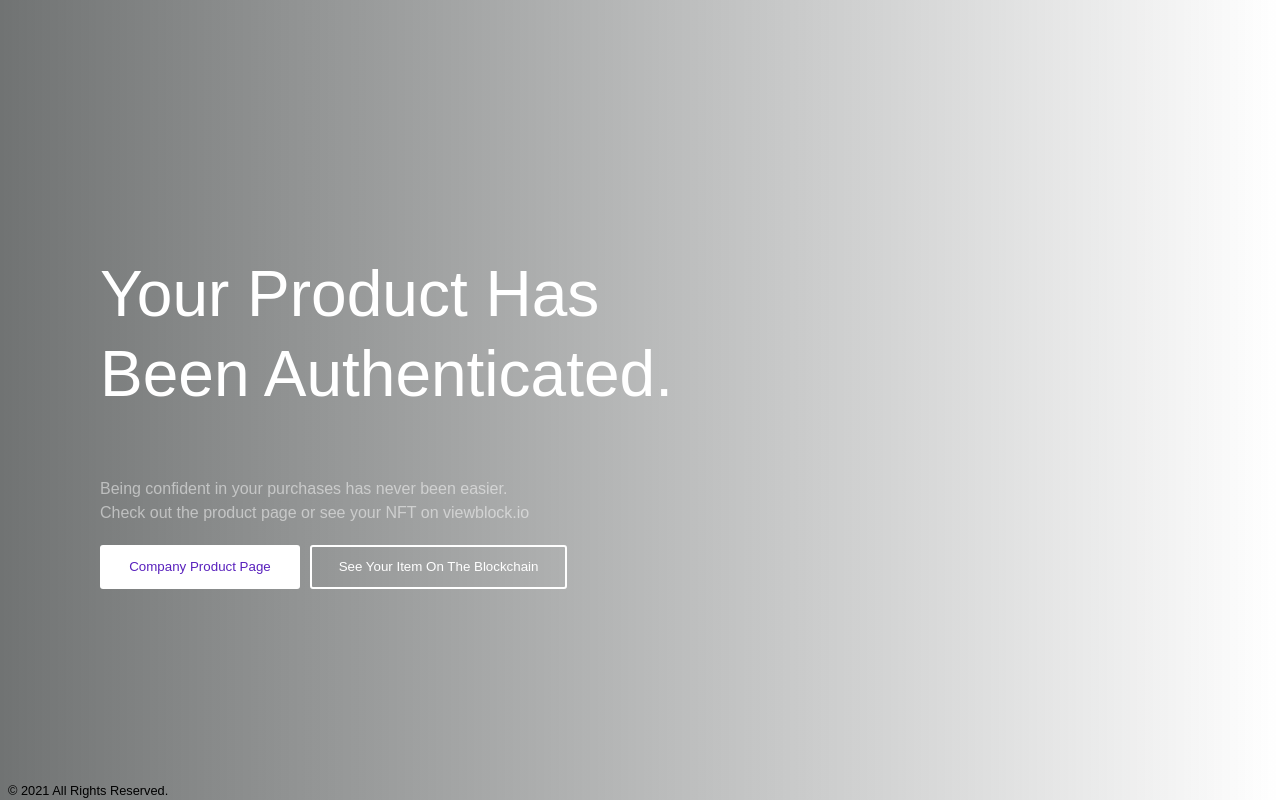
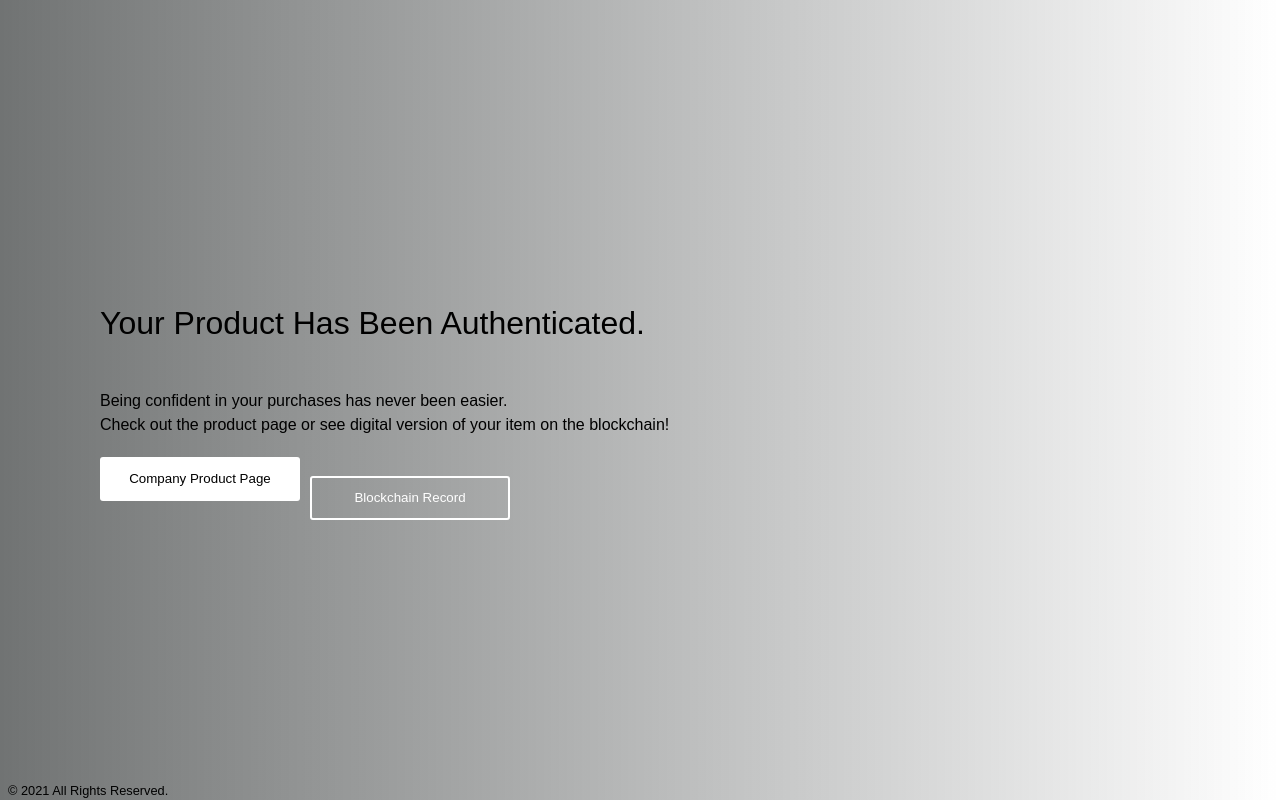
Before and after one commit to Danjoe4/PAT, a Flask app: page /results in a window 1280 px wide. Run offline with Flask 2, Linux system fonts and the light colour scheme; the visitor is signed in with stand-in values (Sample User, id 1); parts of the project's set-up code (start-up, migrations or seed data) failed here and were passed over.

Commit message:
V0_4_8_results_screen_touchup

```diff
--- a/static/results.css
+++ b/static/results.css
@@ -34,18 +34,19 @@ filter: progid:DXImageTransform.Microsoft.gradient( startColorstr='#a6242828', e
 
 }
 .sign_in .promo .title {
-  font-size: 4rem;
-  line-height: 5rem;
-  font-weight: 100;
-  color: #fff;
+  font-size: 2rem;
+  line-height: 3rem;
+  font-weight: 500;
+  color: rgb(0, 0, 0);
   text-transform: capitalize;
 }
 .sign_in .promo .subtitle {
-  color: rgba(255, 255, 255, 0.5);
+  color: (41,145,151);
   font-size: 1rem;
   line-height: 1.5rem;
   margin: 20px 0;
-  font-weight: 100;
+  font-weight: 300;
+
 }
 .sign_in .promo .buttons {
   width: 100%;
@@ -109,9 +110,10 @@ filter: progid:DXImageTransform.Microsoft.gradient( startColorstr='#a6242828', e
   border: 0;
   text-transform: capitalize;
   cursor: pointer;
-  color: #5921bd;
+  color: #000000;
   font-weight: 500;
   border-radius: 3px;
+  margin-bottom: 2px;
 }
 .btn:hover {
   transform: scale(1.02);
--- a/templates/results.html
+++ b/templates/results.html
@@ -1,15 +1,17 @@
-
+<meta name="viewport" content="width=device-width, initial-scale=1">
+<html lang="en">
 
 <link rel="stylesheet" href="{{ url_for('static', filename='/results.css')}}">
 <script src="{{url_for('static', filename='/results.js')}}"></script>
 <div class="sign_in">
   <div class="promo">
-    <h1 class="title">Your Product Has <br> been Authenticated.</h1>
+    <h1 class="title">Your Product Has been Authenticated.</h1>
     <div class="subtitle"> Being confident in your purchases has never been easier.<br>
-      Check out the product page or see your NFT on viewblock.io  </div>
+      Check out the product page or see digital version of your item on the blockchain!  </div>
     <div class="buttons">
        <button id="product_page" class="btn">Company Product Page</button>
-      <button id="viewblock_page" class="btn btn_outline">See your item on the blockchain</button>
+       <br>
+      <button id="viewblock_page" class="btn btn_outline">Blockchain Record</button>
       <script type="text/javascript">
         serve_button_links({{data|tojson}})
       </script>
```
